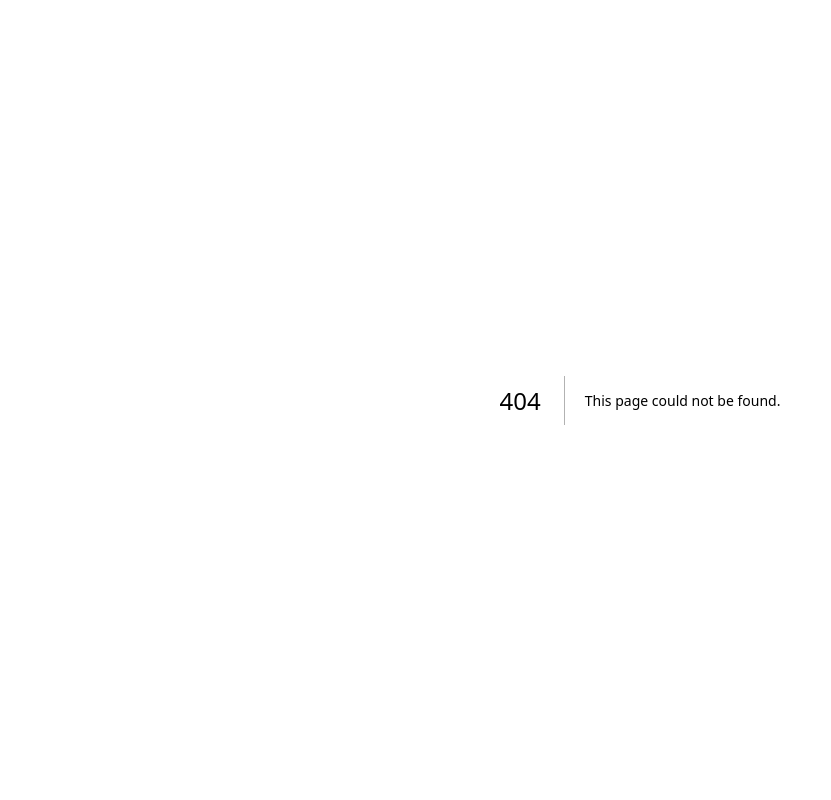
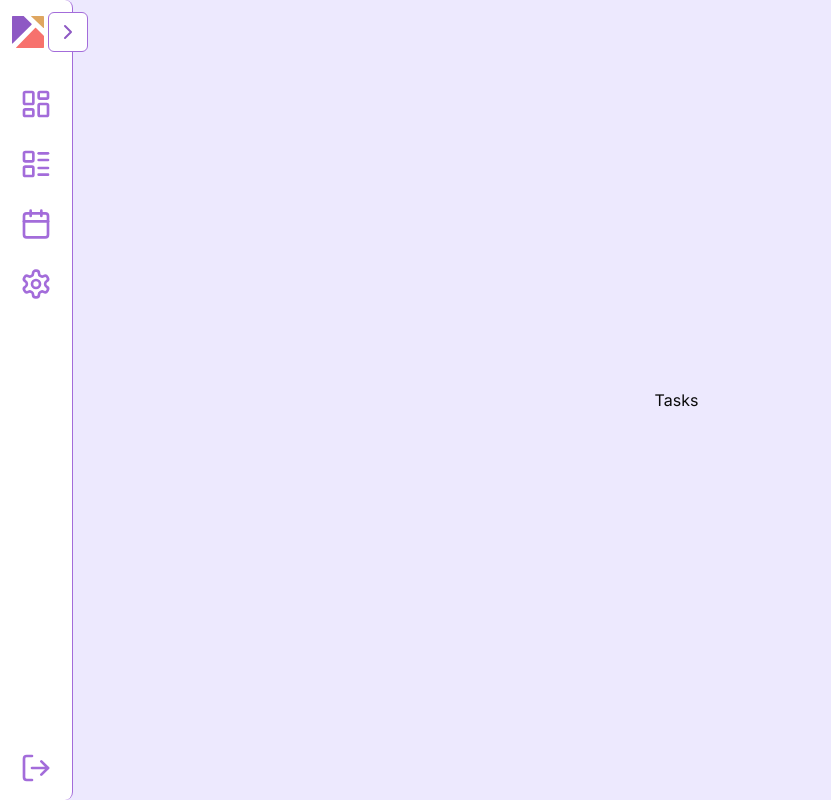
Before and after one commit to alenanish/frontend, a Next.js app: page /tasks in a window 1280 px wide. Before the commit this address had no page. Shown: the whole page, without its empty margins (0-831 px from the left). Built offline with nearby package versions, Linux system fonts and the light colour scheme.

Commit message:
Sidebar menu

```diff
--- a/app/(platform)/dashboard/_components/sidebar.tsx
+++ b/app/(platform)/(pages)/_components/sidebar.tsx
@@ -24,7 +24,7 @@ export const Sidebar = () => {
             <div className={` ${open ? "w-72" : "w-20"}
             flex flex-col transition-all duration-300 items-start bg-white w-fit h-screen m-0 p-3 gap-9 relative
              border-r border-primary rounded-r-lg drop-shadow-[4px_0px_8px_rgba(0, 0, 0, 0.25)]`}>
-                <Button className="transition-all absolute -right-3 top-3 " variant="outline" size="icon" onClick={() => setOpen(!open)}>
+                <Button className="transition-all absolute -right-4 top-3 " variant="outline" size="icon" onClick={() => setOpen(!open)}>
                     {
                         open ? (
                             <ChevronLeft className="transition-all group-hover:stroke-accent  stroke-[#8E59C4] m-0 p-0"/>
@@ -37,12 +37,13 @@ export const Sidebar = () => {
                 <div className=" pt-1">
                     { open ? (<Logo />) : (<PureLogo />) }
                 </div>
-                    <div className="flex h-full flex-col items-start p-0 gap-5
+                    <div className="flex h-full flex-col items-start p-0 gap-5 relative
                     ">
                       {
                         Buttons.map((button, index) => (
-                            <Button variant="outline" asChild key={index}
-                            className="last: flex flex-row items-center m-0 py-4 px-2 gap-2 rounded-lg">
+                            <Button variant="ghost" asChild key={index}
+                            className={`w-full flex flex-row justify-start m-0 py-4 px-2 gap-2 rounded-lg
+                            last:absolute last:bottom-0`}>
                                 <Link href={ button.path }>
                                     { button.src  }
                                     <span className={`${!open && "hidden"} origin-left text-lg`}>
--- /dev/null
+++ b/app/(platform)/(pages)/calendar/page.tsx
@@ -0,0 +1,11 @@
+const CalendardPage = () => {
+
+    return (
+        <div className=" whitespace-pre-line">
+            Calendar
+
+        </div>
+    );
+};
+
+export default CalendardPage;
--- /dev/null
+++ b/app/(platform)/(pages)/dashboard/page.tsx
@@ -0,0 +1,11 @@
+const DashboardPage = () => {
+
+    return (
+        <div className=" whitespace-pre-line">
+            DashBoard
+
+        </div>
+    );
+};
+
+export default DashboardPage;
--- /dev/null
+++ b/app/(platform)/(pages)/settings/page.tsx
@@ -0,0 +1,11 @@
+const SettingsPage = () => {
+
+    return (
+        <div className=" whitespace-pre-line">
+            Settings
+
+        </div>
+    );
+};
+
+export default SettingsPage;
--- /dev/null
+++ b/app/(platform)/(pages)/tasks/page.tsx
@@ -0,0 +1,11 @@
+const TasksPage = () => {
+
+    return (
+        <div className=" whitespace-pre-line">
+            Tasks
+
+        </div>
+    );
+};
+
+export default TasksPage;
--- a/app/(platform)/dashboard/page.tsx
+++ /dev/null
@@ -1,19 +0,0 @@
-import { Button } from "@/components/ui/button";
-import { Input } from "@/components/ui/input";
-import { Label } from "@/components/ui/label";
-import Link from "next/link";
-import "@/app/style.css";
-import { Sidebar } from "lucide-react";
-
-
-const DashboardPage = () => {
-
-    return (
-        <div className=" whitespace-pre-line">
-            DashBoard
-
-        </div>
-    );
-};
-
-export default DashboardPage;
```
Also changed, not shown: app/(platform)/(pages)/layout.tsx (renamed from app/(platform)/dashboard/layout.tsx).
